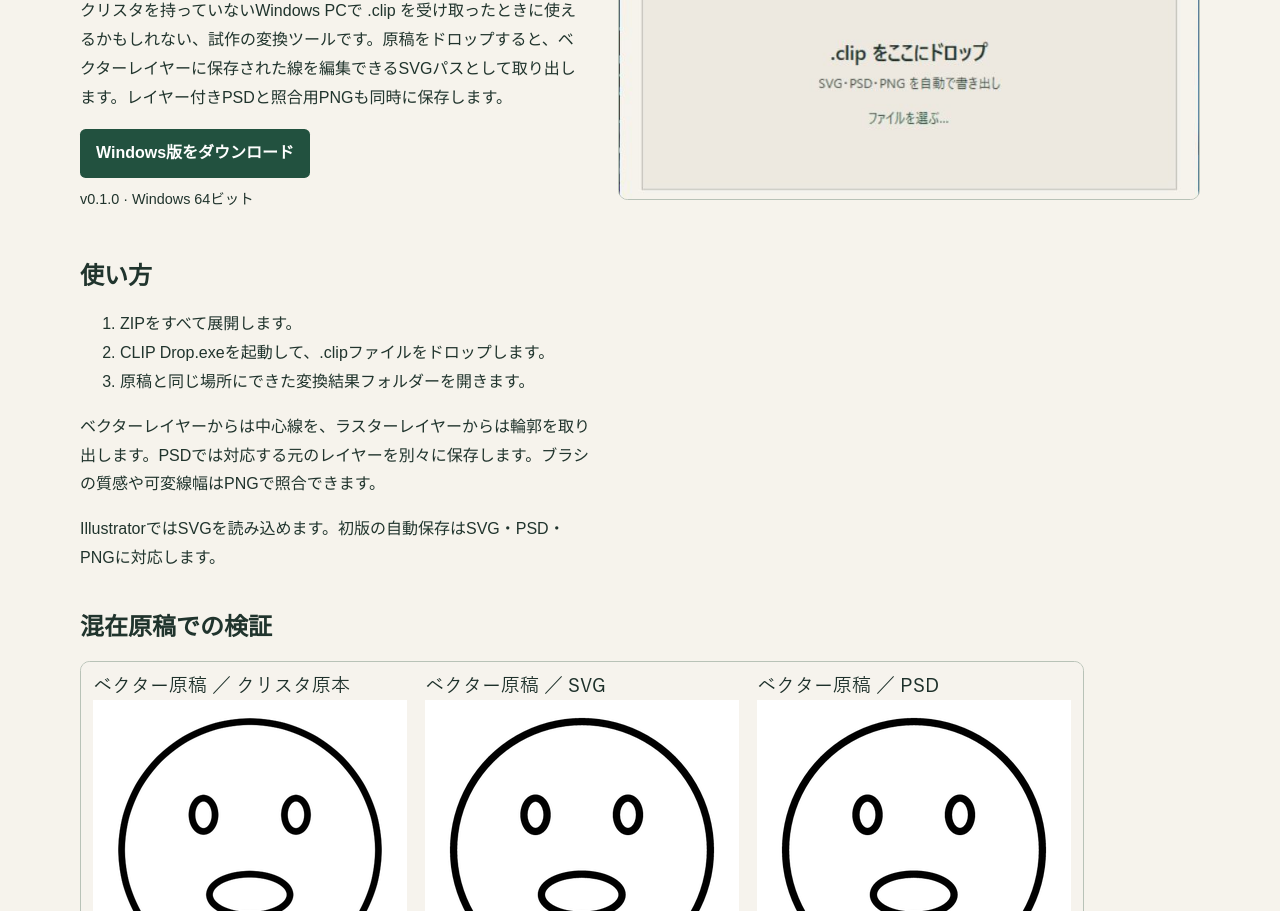
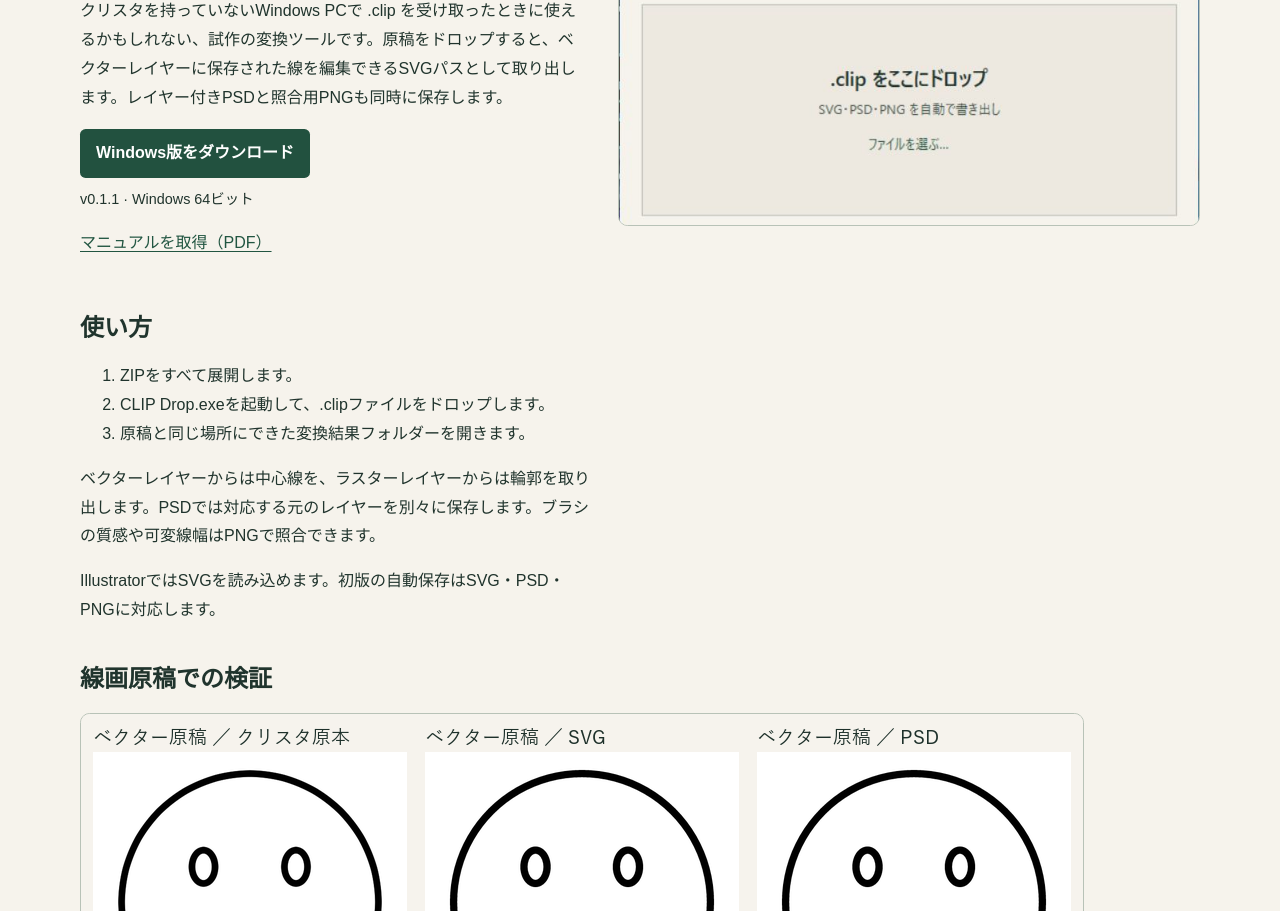
Before and after one commit to FURUYAN1234/clip-drop, a plain HTML site: page index.html in a window 1280 px wide. Shown: the part 189-1100 px from the top of the page. Drawn offline with Linux system fonts and the light colour scheme.

Commit message:
Publish verified CLIP Drop download guide

```diff
--- a/index.html
+++ b/index.html
@@ -18,8 +18,9 @@
         <p class="edition">習作・ベータ版</p>
         <h1 id="title">CLIP Drop</h1>
         <p>クリスタを持っていないWindows PCで .clip を受け取ったときに使えるかもしれない、試作の変換ツールです。原稿をドロップすると、ベクターレイヤーに保存された線を編集できるSVGパスとして取り出します。レイヤー付きPSDと照合用PNGも同時に保存します。</p>
-        <a class="download" href="https://github.com/FURUYAN1234/clip-drop/releases/download/v0.1.0/CLIP-Drop-v0.1.0-win-x64.zip">Windows版をダウンロード</a>
-        <p class="version">v0.1.0 · Windows 64ビット</p>
+        <a class="download" href="https://github.com/FURUYAN1234/clip-drop/releases/download/v0.1.1/CLIP-Drop-v0.1.1-win-x64.zip">Windows版をダウンロード</a>
+        <p class="version">v0.1.1 · Windows 64ビット</p>
+        <p><a href="docs/CLIP-Drop-manual.pdf">マニュアルを取得（PDF）</a></p>
       </div>
       <img src="assets/app-screen.png" alt="クリスタの原稿を受け取るCLIP Dropのウィンドウ">
     </section>
@@ -34,7 +35,7 @@
       <p>IllustratorではSVGを読み込めます。初版の自動保存はSVG・PSD・PNGに対応します。</p>
     </section>
     <section aria-labelledby="test">
-      <h2 id="test">混在原稿での検証</h2>
+      <h2 id="test">線画原稿での検証</h2>
       <img src="assets/comparison.png" loading="lazy" alt="クリスタの原稿、書き出したSVG、Photoshop用のPSDを並べた検証画像">
       <p><a href="https://youtu.be/R_xONDHl3Jo">実際の変換を見る</a> · <a href="https://github.com/FURUYAN1234/clip-drop/releases/download/v0.1.0/CLIP-Drop-v0.1.0-samples.zip">検証原稿３点のZIP</a> · <a href="https://note.com/happy_duck780/n/n8a38199a75db">紹介記事と変換の仕組み</a></p>
     </section>
```
Also changed, not shown: 1 other file.
